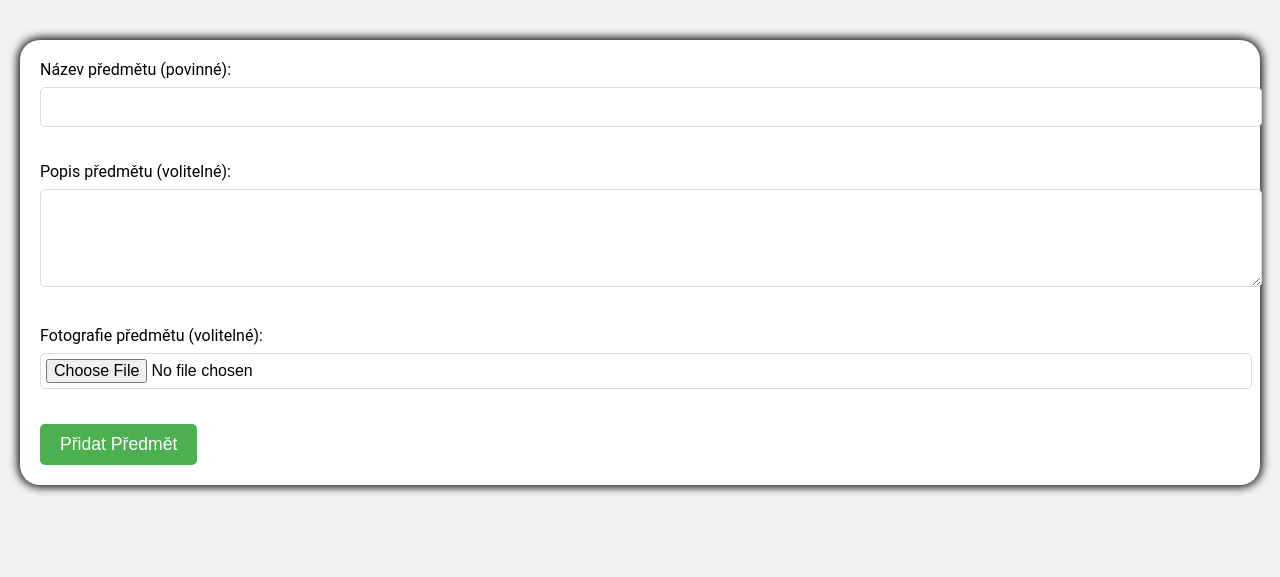
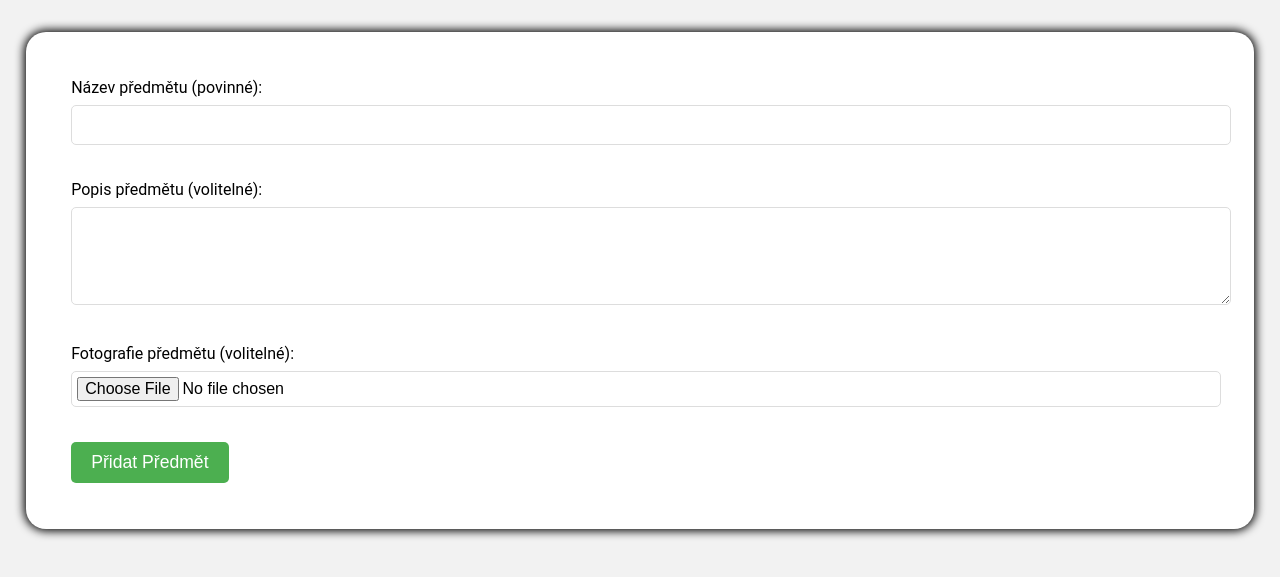
Before and after one commit to ImMarw/osspZaN, a PHP site: page /add_item.php in a window 1280 px wide. Shown: the part 139-716 px from the top of the page. Run offline with PHP 8.4, Linux system fonts and the light colour scheme; a user stored in the database is signed in; data that the repository does not hold is empty.

Commit message:
styl upgrade

```diff
--- a/styles.css
+++ b/styles.css
@@ -105,7 +105,7 @@ body {
 
 .container {
   max-width: 1200px;
-  margin: 40px auto;
+  margin: 2.5vw 2vw;
   padding: 20px;
   background-color: white;
   border-radius: 20px;
@@ -145,6 +145,10 @@ p {
 small {
   font-size: 0.85rem;
   color: #777;
+}
+
+form {
+  padding: 2vw;
 }
 
 button,
@@ -211,7 +215,6 @@ footer p {
 
   .container {
     padding: 15px;
-    margin: 20px auto;
   }
 
   .item {
```
